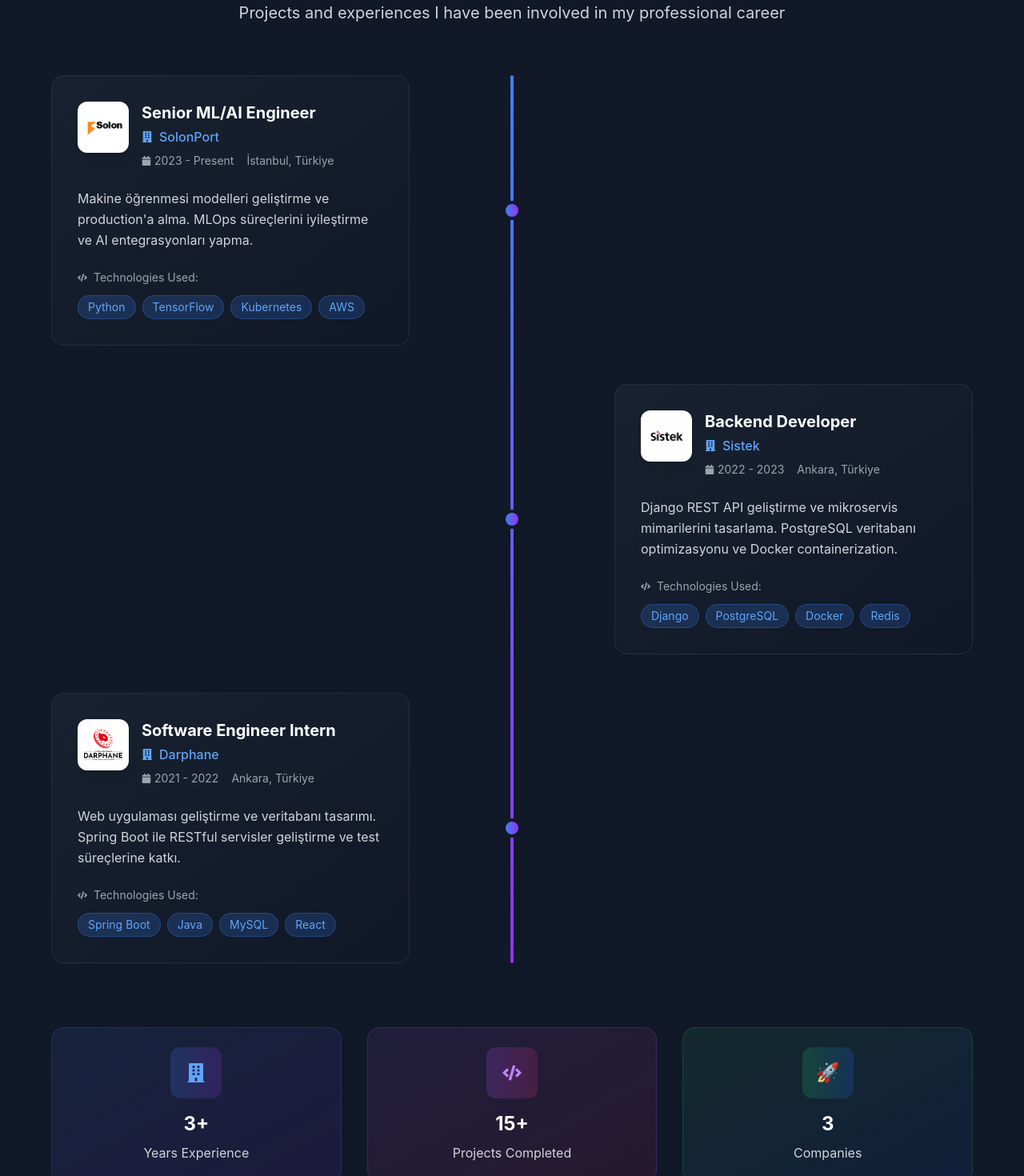
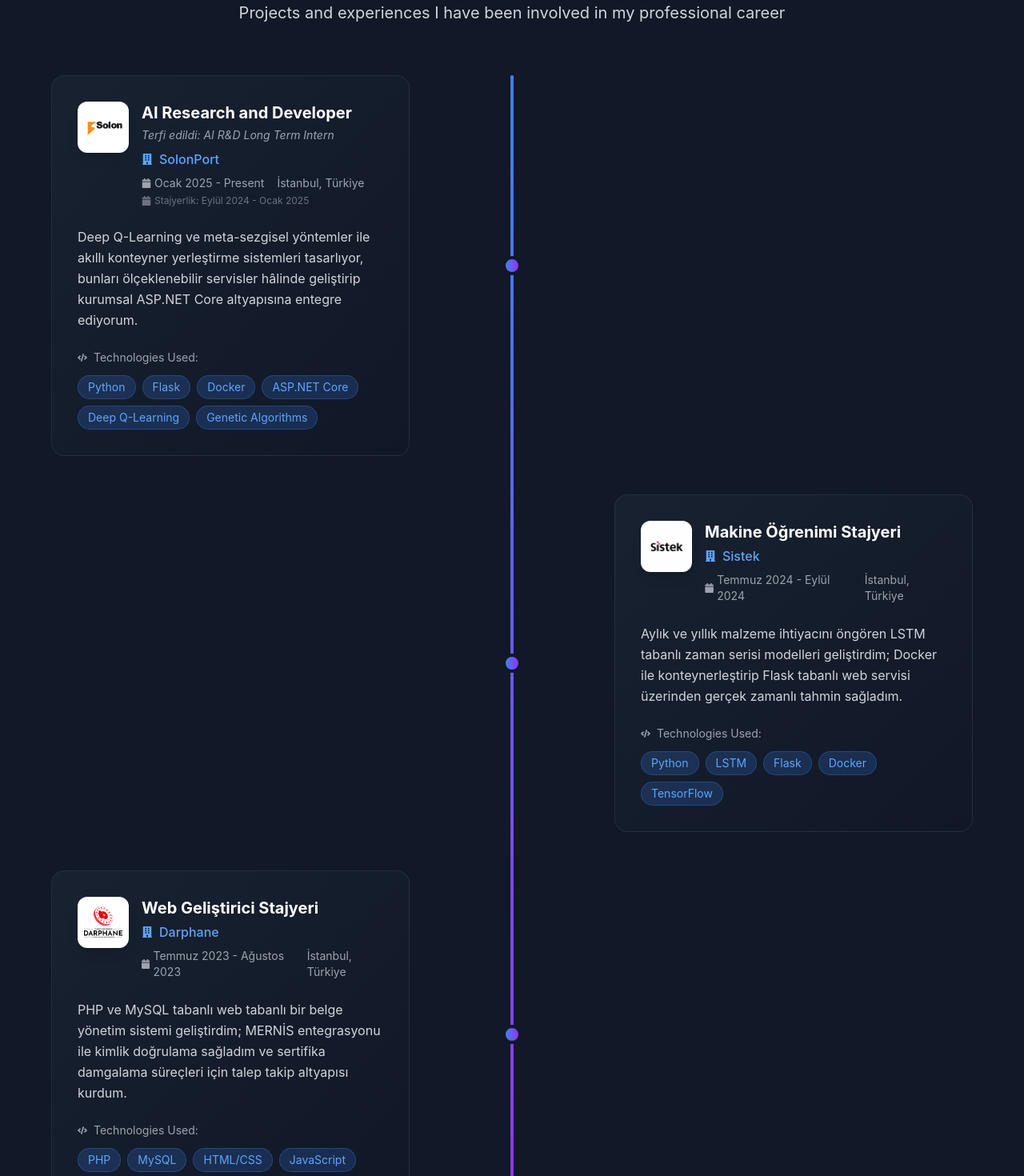
Before and after one commit to alialtunoglu/portfolio, a React (Create React App) app: page / in a window 1280 px wide. Shown: the part 4840-6310 px from the top of the page at 80% size. Built offline with nearby package versions, Linux system fonts and the light colour scheme; no server answers.

Commit message:
feat: Update Experience with accurate dates, positions and tech stack - SolonPort promotion from intern to AI Research Developer - Updated dates and locations to Istanbul - Accurate technology stacks for each position

```diff
--- a/src/components/Education.js
+++ b/src/components/Education.js
@@ -1,7 +1,7 @@
 import React from 'react';
 import { motion } from 'framer-motion';
 import { useTranslation } from 'react-i18next';
-import { FaUniversity, FaCalendar, FaMapMarker, FaGraduationCap } from 'react-icons/fa';
+import { FaCalendar, FaMapMarker, FaGraduationCap } from 'react-icons/fa';
 
 // Import university logo
 import ktuLogo from '../assets/karadeniz.png';
--- a/src/components/Experience.js
+++ b/src/components/Experience.js
@@ -14,29 +14,31 @@ const Experience = () => {
   const experiences = [
     {
       company: "SolonPort",
-      position: "Senior ML/AI Engineer",
-      period: "2023 - " + t('experience.present'),
+      position: "AI Research and Developer",
+      prevPosition: "AI R&D Long Term Intern",
+      period: "Ocak 2025 - " + t('experience.present'),
+      prevPeriod: "Eylül 2024 - Ocak 2025",
       location: "İstanbul, Türkiye",
-      description: "Makine öğrenmesi modelleri geliştirme ve production'a alma. MLOps süreçlerini iyileştirme ve AI entegrasyonları yapma.",
-      technologies: ["Python", "TensorFlow", "Kubernetes", "AWS"],
+      description: "Deep Q-Learning ve meta-sezgisel yöntemler ile akıllı konteyner yerleştirme sistemleri tasarlıyor, bunları ölçeklenebilir servisler hâlinde geliştirip kurumsal ASP.NET Core altyapısına entegre ediyorum.",
+      technologies: ["Python", "Flask", "Docker", "ASP.NET Core", "Deep Q-Learning", "Genetic Algorithms"],
       logo: solonportLogo
     },
     {
       company: "Sistek",
-      position: "Backend Developer",
-      period: "2022 - 2023",
-      location: "Ankara, Türkiye",
-      description: "Django REST API geliştirme ve mikroservis mimarilerini tasarlama. PostgreSQL veritabanı optimizasyonu ve Docker containerization.",
-      technologies: ["Django", "PostgreSQL", "Docker", "Redis"],
+      position: "Makine Öğrenimi Stajyeri",
+      period: "Temmuz 2024 - Eylül 2024",
+      location: "İstanbul, Türkiye",
+      description: "Aylık ve yıllık malzeme ihtiyacını öngören LSTM tabanlı zaman serisi modelleri geliştirdim; Docker ile konteynerleştirip Flask tabanlı web servisi üzerinden gerçek zamanlı tahmin sağladım.",
+      technologies: ["Python", "LSTM", "Flask", "Docker", "TensorFlow"],
       logo: sistekLogo
     },
     {
       company: "Darphane",
-      position: "Software Engineer Intern",
-      period: "2021 - 2022",
-      location: "Ankara, Türkiye",
-      description: "Web uygulaması geliştirme ve veritabanı tasarımı. Spring Boot ile RESTful servisler geliştirme ve test süreçlerine katkı.",
-      technologies: ["Spring Boot", "Java", "MySQL", "React"],
+      position: "Web Geliştirici Stajyeri",
+      period: "Temmuz 2023 - Ağustos 2023",
+      location: "İstanbul, Türkiye",
+      description: "PHP ve MySQL tabanlı web tabanlı bir belge yönetim sistemi geliştirdim; MERNİS entegrasyonu ile kimlik doğrulama sağladım ve sertifika damgalama süreçleri için talep takip altyapısı kurdum.",
+      technologies: ["PHP", "MySQL", "HTML/CSS", "JavaScript"],
       logo: darphaneLogo
     }
   ];
@@ -95,6 +97,13 @@ const Experience = () => {
                           <h3 className="text-xl font-bold text-white mb-1">
                             {exp.position}
                           </h3>
+                          {exp.prevPosition && (
+                            <div className="mb-2">
+                              <div className="text-sm text-gray-400 italic">
+                                Terfi edildi: {exp.prevPosition}
+                              </div>
+                            </div>
+                          )}
                           <div className="flex items-center gap-2 text-blue-400 font-medium mb-2">
                             <FaBuilding className="text-sm" />
                             {exp.company}
@@ -106,6 +115,14 @@ const Experience = () => {
                             </div>
                             <span>{exp.location}</span>
                           </div>
+                          {exp.prevPeriod && (
+                            <div className="flex items-center gap-4 text-xs text-gray-500 mt-1">
+                              <div className="flex items-center gap-1">
+                                <FaCalendar className="text-xs" />
+                                Stajyerlik: {exp.prevPeriod}
+                              </div>
+                            </div>
+                          )}
                         </div>
                       </div>
 
@@ -154,14 +171,14 @@ const Experience = () => {
             <div className="w-16 h-16 bg-gradient-to-r from-blue-500/20 to-purple-600/20 rounded-xl flex items-center justify-center mx-auto mb-4">
               <FaBuilding className="text-2xl text-blue-400" />
             </div>
-            <h3 className="text-2xl font-bold text-white mb-2">3+</h3>
+            <h3 className="text-2xl font-bold text-white mb-2">1+</h3>
             <p className="text-gray-300">{t('experience.stats.experience')}</p>
           </div>
           <div className="text-center p-6 bg-gradient-to-br from-purple-500/10 to-pink-600/10 rounded-2xl border border-purple-500/20">
             <div className="w-16 h-16 bg-gradient-to-r from-purple-500/20 to-pink-600/20 rounded-xl flex items-center justify-center mx-auto mb-4">
               <FaCode className="text-2xl text-purple-400" />
             </div>
-            <h3 className="text-2xl font-bold text-white mb-2">15+</h3>
+            <h3 className="text-2xl font-bold text-white mb-2">7+</h3>
             <p className="text-gray-300">{t('experience.stats.projects')}</p>
           </div>
           <div className="text-center p-6 bg-gradient-to-br from-green-500/10 to-blue-600/10 rounded-2xl border border-green-500/20">
```
